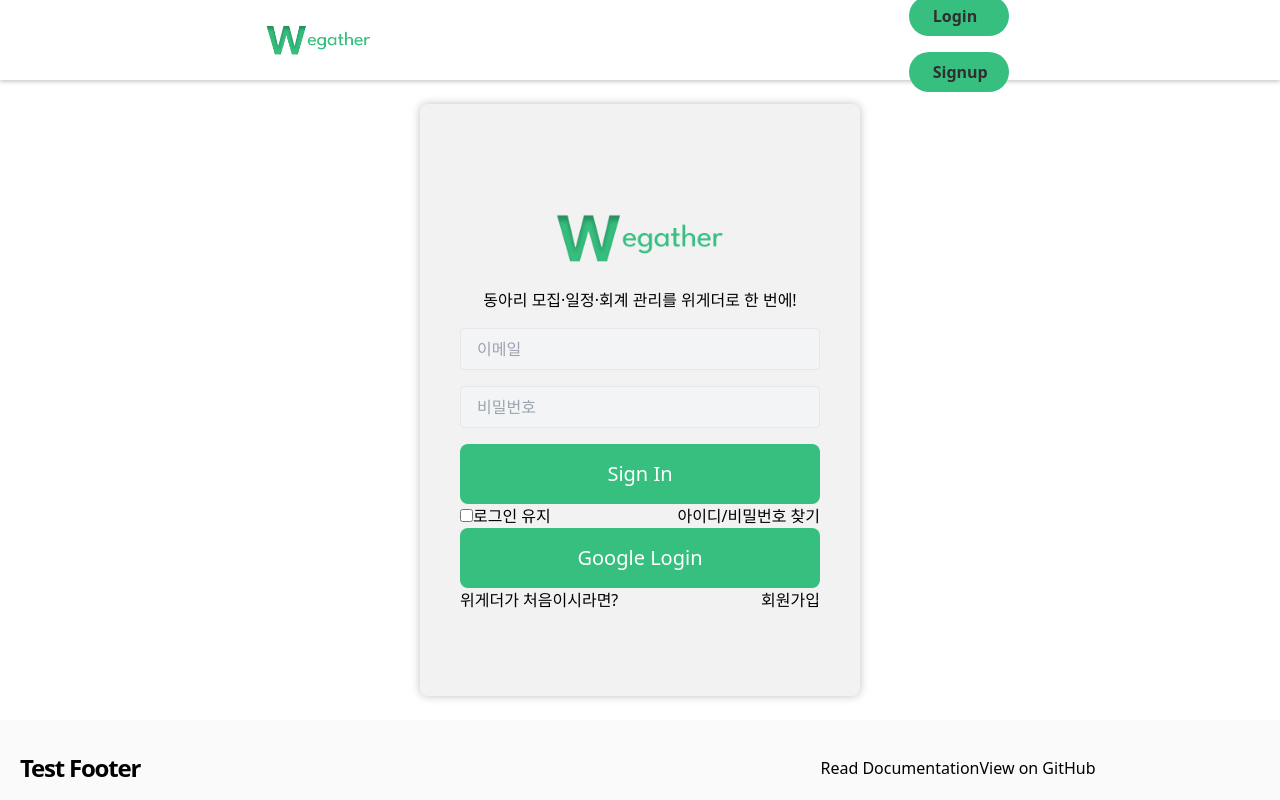
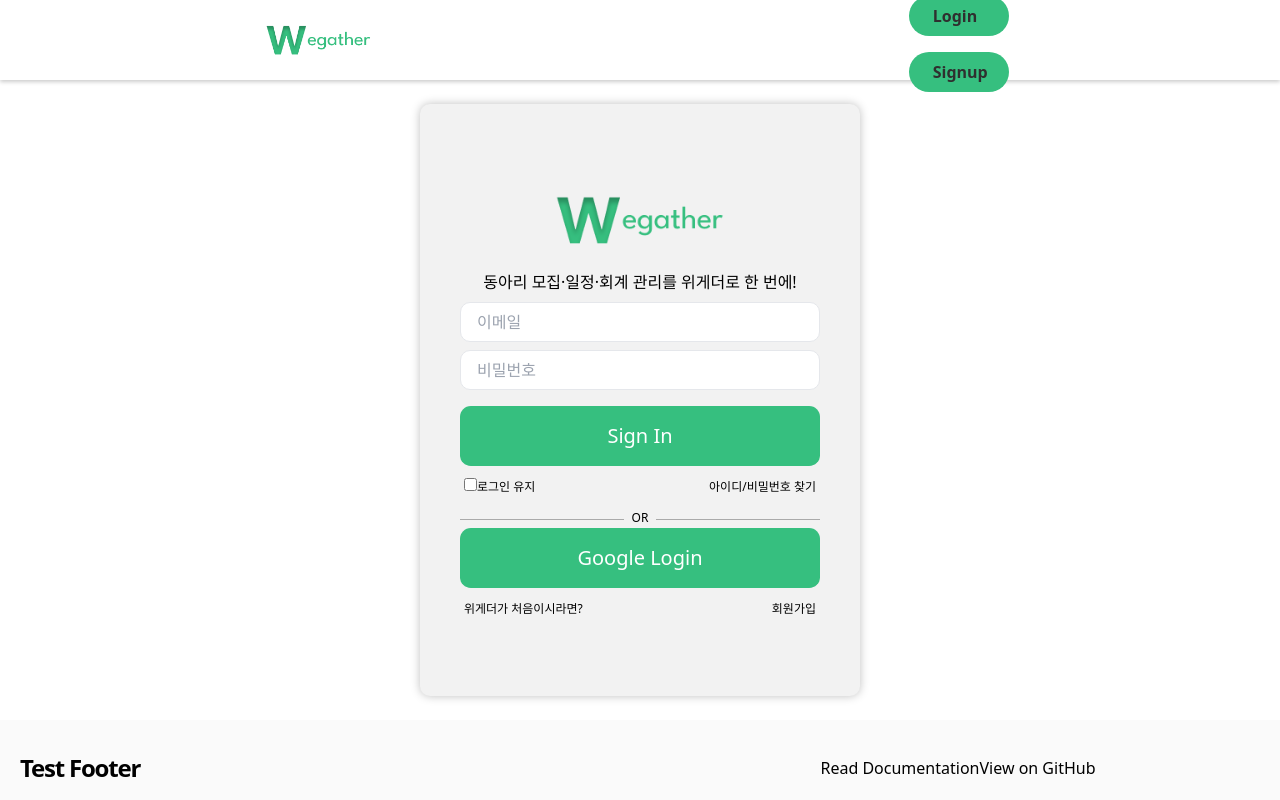
Before and after one commit to We-Gather/wegather-client, a Next.js app: page /login in a window 1280 px wide. Built offline with nearby package versions, Linux system fonts and the light colour scheme; a web font is replaced by a local one.

Commit message:
test commit : login page

```diff
--- /dev/null
+++ b/src/components/ErrorMessage.tsx
@@ -0,0 +1,14 @@
+import React from "react"
+import styled from "styled-components";
+
+interface errorMessageProps {
+	text: string;
+};
+
+export default function ErrorMessage({text} : errorMessageProps) {
+	return (
+		<div>
+
+		</div>
+	);
+}
--- /dev/null
+++ b/src/components/HorizonLine.tsx
@@ -0,0 +1,27 @@
+import React from "react"
+import styled from "styled-components";
+
+const HorizonLineDiv = styled.div`
+	width: 22.5rem;
+
+	text-align: center;
+	line-height: 0.1rem;
+	border-bottom: 0.1rem solid #aaa;
+	margin: 0.5rem 0.5rem;
+`;
+
+const HorizonLineSpan = styled.span`
+	background-color: #F2F2F2;
+	font-size: 0.75rem;
+	padding: 0.5rem;
+`;
+
+export default function HorizonLine({text} : any) {
+	return (
+		<HorizonLineDiv>
+			<HorizonLineSpan>
+				{text}
+			</HorizonLineSpan>
+		</HorizonLineDiv>
+	);
+}
--- a/src/pages/login.tsx
+++ b/src/pages/login.tsx
@@ -4,6 +4,7 @@ import axios from 'axios';
 import Image from 'next/image'
 import Link from 'next/link';
 import styled from 'styled-components';
+import HorizonLine from '@/components/HorizonLine';
 
 const LoginPageDiv = styled.div`
   display: flex;
@@ -13,7 +14,7 @@ const LoginPageDiv = styled.div`
   justify-content: center;
   align-items: center;
   place-content: center;
-  border-radius: 0.5rem;
+  border-radius: 0.625rem;
   box-shadow: 0px 0px 10px rgba(0, 0, 0, 0.25);
   background-color: #F2F2F2;;
 `;
@@ -25,12 +26,17 @@ const Form = styled.form`
   text-align: center;;
 `;
 
+const LoginInputBoxRabel = styled.label`
+  margin: 0.5rem;
+`;
+
 const LoginInputBox = styled.input`
   border: 1px solid #e5e7eb;
-  border-radius: 0.25rem;
+  border-radius: 0.625rem;
+  margin-bottom: 0.5rem;
   padding: 0.5rem 1rem;
   width: 22.5rem;
-  background-color: #f3f4f6;
+  height: 2.5rem;
   transition: background-color 0.2s ease-in-out;
 
   &:focus {
@@ -45,7 +51,7 @@ const SubmitButton = styled.button`
   height: 3.75rem;
   padding: 0.5rem 1rem;
   font-size: 1.25rem;
-  border-radius: 0.5rem;
+  border-radius: 0.675rem;
   cursor: pointer;
   transition: background-color 0.2s ease-in-out;
 
@@ -57,7 +63,9 @@ const SubmitButton = styled.button`
 const RowWrapper= styled.div`
   width: 22.5rem;
   display: flex;
-  padding: 0.25vrem;
+  font-size: 0.75rem;
+  padding: 0.25rem;
+  margin: 0.5rem;
   flex-direction: row;
   justify-content: space-between;
 	align-items: center;
@@ -65,9 +73,11 @@ const RowWrapper= styled.div`
 
 const ErrorMessage = styled.span`
   color: red;
+  padding: 0.25rem 0.5rem;
+  width: 22.5rem;
+  text-align: left;;
   margin-right: auto;
   font-size: 0.8rem;
-  margin-bottom: 0.5rem;
 `;
 
 const LoginCheckBox = styled.input`
@@ -103,21 +113,19 @@ export default function Login() : JSX.Element {
             width={200} height={200}
             alt="logo"
             />
-        <h4 className="mb-4">동아리 모집·일정·회계 관리를 위게더로 한 번에!</h4>
-        <label className="mb-4">
+        <h4>동아리 모집·일정·회계 관리를 위게더로 한 번에!</h4>
+        <LoginInputBoxRabel>
           <LoginInputBox type="text"
             value={email} placeholder="이메일"
             onChange={(e) => setEmail(e.target.value)}
             required />
-        </label>
-        <label className="mb-4">
           <LoginInputBox type="password"
             value={password}
             placeholder="비밀번호"
             onChange={(e) => setPassword(e.target.value)}
             required
           />
-        </label>
+        </LoginInputBoxRabel>
         {errorMessage && <ErrorMessage>{errorMessage}</ErrorMessage>}
         <SubmitButton type="submit" >Sign In</SubmitButton>
         <RowWrapper>
@@ -130,6 +138,7 @@ export default function Login() : JSX.Element {
           </Link>
         </RowWrapper>
       </Form>
+      <HorizonLine text="OR"/>
       <SubmitButton>Google Login</SubmitButton>
       <RowWrapper>
         <p>
--- a/src/pages/signup.tsx
+++ b/src/pages/signup.tsx
@@ -1,9 +1,43 @@
 import React from 'react';
+import styled from 'styled-components';
+import Link from 'next/link';
+
+const SignUpPageDiv = styled.div`
+  display: flex;
+  flex-direction: column;
+  height: 47rem;
+  width: 48.75rem;
+  justify-content: center;
+  align-items: center;
+  place-content: center;
+  border-radius: 0.5rem;
+  box-shadow: 0px 0px 10px rgba(0, 0, 0, 0.25);
+  background-color: #F2F2F2;;
+`;
 
 export default function SignUpPage() {
   return (
-    <div>
-      Sign Up Page
-    </div>
+    <SignUpPageDiv>
+      <h1>
+        위게더 회원가입
+      </h1>
+      <form>
+        <div>
+          이메일
+        </div>
+        <div>
+          비밀번호
+        </div>
+        <div>
+          비밀번호 재입력
+        </div>
+        <div>
+          이름
+        </div>
+        <div>
+          학교
+        </div>
+      </form>
+    </SignUpPageDiv>
   );
 };
```
Also changed, not shown: 1 other file (tests, documents, lock files or other folders).
